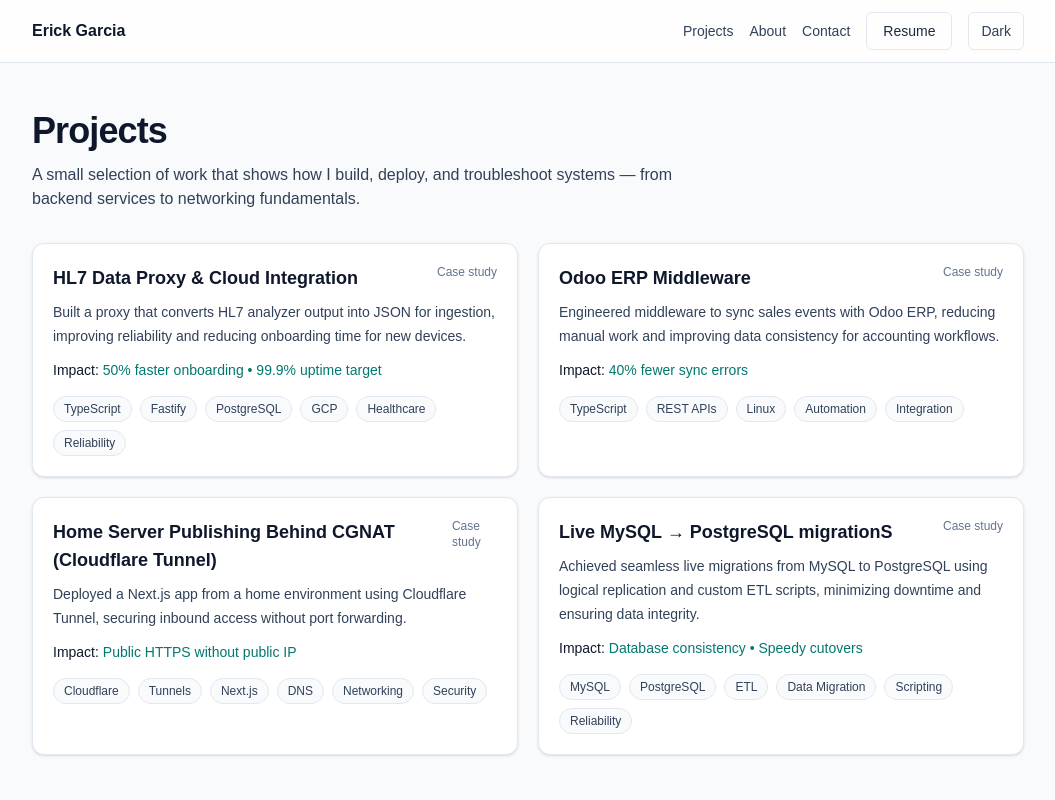
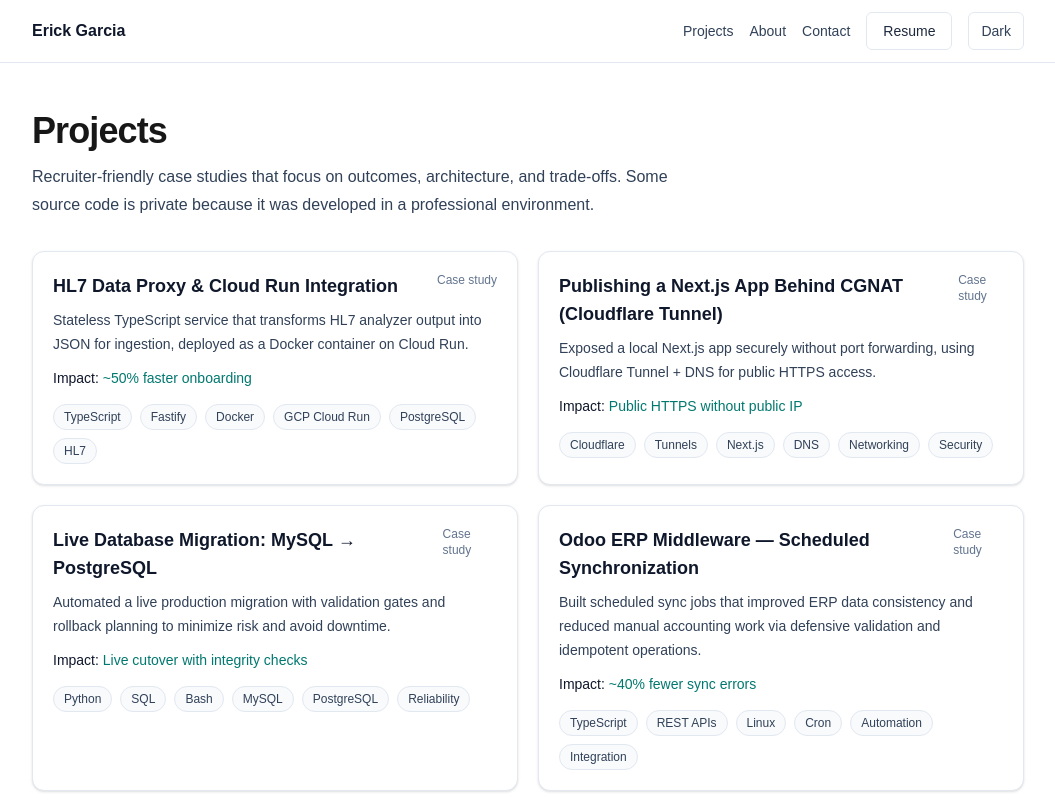
Before and after one commit to eggarcia98/portfolio, a Next.js app: page /projects in a window 1280 px wide. Shown: the top 800 px of the page, without its empty margins (112-1167 px from the left). Built offline with nearby package versions, Linux system fonts and the light colour scheme.

Commit message:
feat: enhance homepage and projects page layout, update project details, and improve project card styling

```diff
--- a/src/app/page.tsx
+++ b/src/app/page.tsx
@@ -3,38 +3,69 @@ import Link from "next/link";
 
 export default function HomePage() {
     return (
-        <div className="min-h-dvh bg-slate-50 text-slate-900 dark:bg-slate-950 dark:text-slate-50">
+        <div className="min-h-dvh">
             <Navbar />
-            <main className="mx-auto max-w-5xl px-4 py-14">
+
+            <main className="container-page py-14">
                 <p className="text-sm text-slate-600 dark:text-slate-300">
                     Software Engineer | Cloud & Networking | Linux • Docker •
                     Cloudflare • GCP
                 </p>
 
-                <h1 className="mt-3 text-4xl font-semibold tracking-tight sm:text-5xl">
-                    I build reliable web systems — and I understand how they run
-                    in real networks.
+                <h1 className="h1 mt-3">
+                    Software Engineer with Cloud & Networking foundations.
                 </h1>
 
-                <p className="mt-5 max-w-2xl text-base leading-7 text-slate-700 dark:text-slate-200">
-                    Backend-focused developer with infrastructure foundations. I
-                    enjoy designing and deploying systems that are secure,
-                    observable, and maintainable.
+                <p className="muted mt-5 max-w-2xl leading-7">
+                    I build backend systems and deploy them reliably. I focus on
+                    security, performance, and real-world troubleshooting—how
+                    software behaves in production networks.
                 </p>
 
                 <div className="mt-8 flex flex-wrap gap-3">
-                    <Link
-                        href="/projects"
-                        className="rounded-md bg-teal-600 px-4 py-2 text-sm font-medium text-white hover:bg-teal-700"
-                    >
+                    <Link href="/projects" className="btn btn-primary">
                         View Projects
                     </Link>
-                    <Link
-                        href="/contact"
-                        className="rounded-md bg-teal-600 px-4 py-2 text-sm font-medium text-white hover:bg-teal-700"
+
+                    <a
+                        href="/Erick_Garcia_Resume.pdf"
+                        download
+                        className="btn btn-secondary"
                     >
+                        Download Resume
+                    </a>
+
+                    <Link href="/contact" className="btn btn-secondary">
                         Contact
                     </Link>
+                </div>
+
+                {/* Subtle “proof” row */}
+                <div className="mt-12 grid gap-4 sm:grid-cols-3">
+                    <div className="surface p-5">
+                        <p className="text-sm text-slate-500 dark:text-slate-400">
+                            Domain experience
+                        </p>
+                        <p className="mt-2 font-semibold">
+                            Healthcare (HL7), ERP, live migrations
+                        </p>
+                    </div>
+                    <div className="surface p-5">
+                        <p className="text-sm text-slate-500 dark:text-slate-400">
+                            Cloud & Ops
+                        </p>
+                        <p className="mt-2 font-semibold">
+                            Cloud Run, Docker, CI/CD mindset
+                        </p>
+                    </div>
+                    <div className="surface p-5">
+                        <p className="text-sm text-slate-500 dark:text-slate-400">
+                            Networking
+                        </p>
+                        <p className="mt-2 font-semibold">
+                            VLANs, routing, troubleshooting
+                        </p>
+                    </div>
                 </div>
             </main>
         </div>
--- a/src/app/projects/page.tsx
+++ b/src/app/projects/page.tsx
@@ -1,47 +1,26 @@
 import { Navbar } from "@/components/navbar";
 import { ProjectCard } from "@/components/project-card";
 
-import type { Metadata } from "next";
-import { site } from "@/lib/site";
-
-export const metadata: Metadata = {
-    title: "Projects",
-    description: `Case studies and projects by ${site.name}, focused on backend, cloud, and networking.`,
-    openGraph: {
-        title: `Projects | ${site.name}`,
-        description: `Case studies and projects by ${site.name}, focused on backend, cloud, and networking.`,
-        url: `${site.url}/projects`,
-    },
-};
-
 const projects = [
     {
-        title: "HL7 Data Proxy & Cloud Integration",
+        title: "HL7 Data Proxy & Cloud Run Integration",
         summary:
-            "Built a proxy that converts HL7 analyzer output into JSON for ingestion, improving reliability and reducing onboarding time for new devices.",
-        impact: "50% faster onboarding • 99.9% uptime target",
+            "Stateless TypeScript service that transforms HL7 analyzer output into JSON for ingestion, deployed as a Docker container on Cloud Run.",
+        impact: "~50% faster onboarding",
         tags: [
             "TypeScript",
             "Fastify",
+            "Docker",
+            "GCP Cloud Run",
             "PostgreSQL",
-            "GCP",
-            "Healthcare",
-            "Reliability",
+            "HL7",
         ],
         href: "/projects/hl7-proxy",
     },
     {
-        title: "Odoo ERP Middleware",
+        title: "Publishing a Next.js App Behind CGNAT (Cloudflare Tunnel)",
         summary:
-            "Engineered middleware to sync sales events with Odoo ERP, reducing manual work and improving data consistency for accounting workflows.",
-        impact: "40% fewer sync errors",
-        tags: ["TypeScript", "REST APIs", "Linux", "Automation", "Integration"],
-        href: "/projects/odoo-middleware",
-    },
-    {
-        title: "Home Server Publishing Behind CGNAT (Cloudflare Tunnel)",
-        summary:
-            "Deployed a Next.js app from a home environment using Cloudflare Tunnel, securing inbound access without port forwarding.",
+            "Exposed a local Next.js app securely without port forwarding, using Cloudflare Tunnel + DNS for public HTTPS access.",
         impact: "Public HTTPS without public IP",
         tags: [
             "Cloudflare",
@@ -54,41 +33,62 @@ const projects = [
         href: "/projects/cloudflare-tunnel",
     },
     {
-        title: "Live MySQL → PostgreSQL migrationS",
+        title: "Live Database Migration: MySQL → PostgreSQL",
         summary:
-            "Achieved seamless live migrations from MySQL to PostgreSQL using logical replication and custom ETL scripts, minimizing downtime and ensuring data integrity.",
-        impact: "Database consistency • Speedy cutovers",
+            "Automated a live production migration with validation gates and rollback planning to minimize risk and avoid downtime.",
+        impact: "Live cutover with integrity checks",
+        tags: ["Python", "SQL", "Bash", "MySQL", "PostgreSQL", "Reliability"],
+        href: "/projects/db-migration",
+    },
+    {
+        title: "Odoo ERP Middleware — Scheduled Synchronization",
+        summary:
+            "Built scheduled sync jobs that improved ERP data consistency and reduced manual accounting work via defensive validation and idempotent operations.",
+        impact: "~40% fewer sync errors",
         tags: [
-            "MySQL",
-            "PostgreSQL",
-            "ETL",
-            "Data Migration",
-            "Scripting",
-            "Reliability",
+            "TypeScript",
+            "REST APIs",
+            "Linux",
+            "Cron",
+            "Automation",
+            "Integration",
         ],
-        href: "/projects/db-migration",
+        href: "/projects/odoo-middleware",
     },
 ];
 
 export default function ProjectsPage() {
     return (
-        <div className="min-h-dvh bg-slate-50 text-slate-900 dark:bg-slate-950 dark:text-slate-50">
+        <div className="min-h-dvh">
             <Navbar />
-            <main className="mx-auto max-w-5xl px-4 py-12">
-                <h1 className="text-3xl font-semibold tracking-tight sm:text-4xl">
-                    Projects
-                </h1>
-                <p className="mt-3 max-w-2xl text-slate-700 dark:text-slate-200">
-                    A small selection of work that shows how I build, deploy,
-                    and troubleshoot systems — from backend services to
-                    networking fundamentals.
-                </p>
+
+            <main className="container-page py-12">
+                <div className="flex flex-col gap-3">
+                    <h1 className="h2">Projects</h1>
+                    <p className="muted max-w-2xl leading-7">
+                        Recruiter-friendly case studies that focus on outcomes,
+                        architecture, and trade-offs. Some source code is
+                        private because it was developed in a professional
+                        environment.
+                    </p>
+                </div>
 
                 <div className="mt-8 grid gap-5 sm:grid-cols-2">
                     {projects.map((p) => (
                         <ProjectCard key={p.href} {...p} />
                     ))}
                 </div>
+
+                <section className="mt-12 surface p-6">
+                    <h2 className="text-lg font-semibold text-slate-900 dark:text-white">
+                        What I’m looking for
+                    </h2>
+                    <p className="muted mt-2 leading-7">
+                        Roles where development and infrastructure intersect:
+                        backend engineering, cloud/DevOps support, or
+                        networking-focused technician roles with automation.
+                    </p>
+                </section>
             </main>
         </div>
     );
--- a/src/components/project-card.tsx
+++ b/src/components/project-card.tsx
@@ -18,7 +18,7 @@ export function ProjectCard({
     return (
         <Link
             href={href}
-            className="group block rounded-xl border border-slate-200 bg-white p-5 shadow-sm transition hover:-translate-y-0.5 hover:shadow-md dark:border-slate-800 dark:bg-slate-900"
+            className="surface group block p-5 transition hover:-translate-y-0.5 hover:shadow-md"
         >
             <div className="flex items-start justify-between gap-4">
                 <h3 className="text-lg font-semibold text-slate-900 group-hover:text-teal-700 dark:text-white dark:group-hover:text-teal-300">
@@ -44,10 +44,7 @@ export function ProjectCard({
 
             <div className="mt-4 flex flex-wrap gap-2">
                 {tags.map((t) => (
-                    <span
-                        key={t}
-                        className="rounded-full border border-slate-200 bg-slate-50 px-2.5 py-1 text-xs text-slate-700 dark:border-slate-800 dark:bg-slate-950 dark:text-slate-200"
-                    >
+                    <span key={t} className="chip">
                         {t}
                     </span>
                 ))}
```
